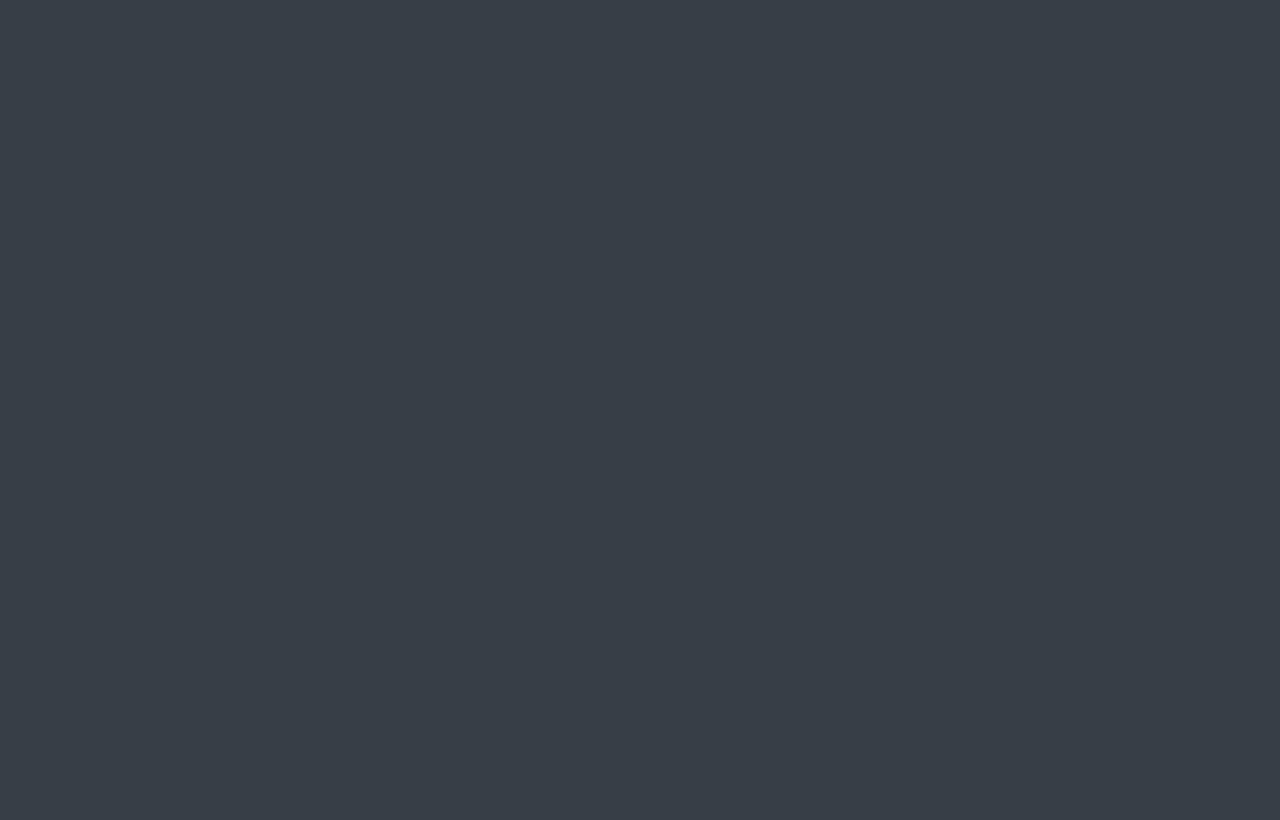
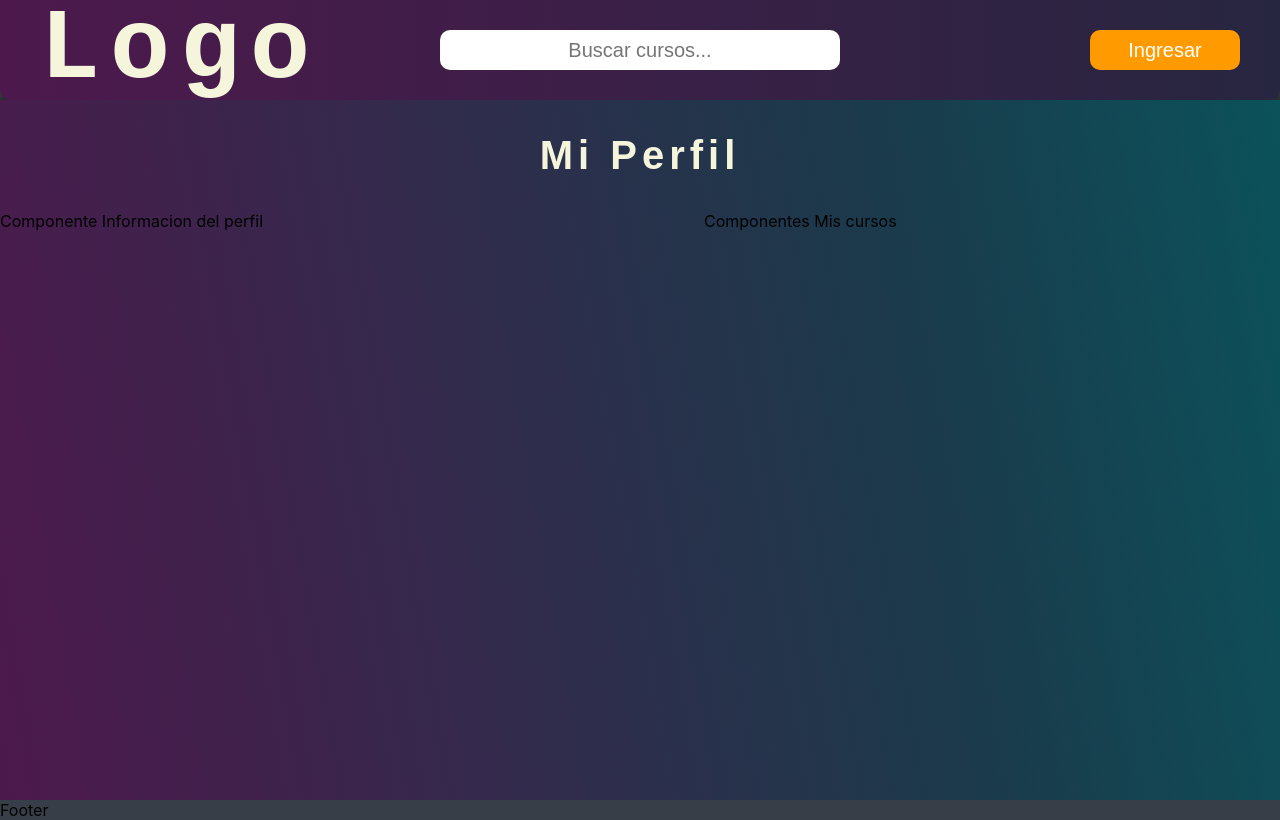
Before and after one commit to JosePuelloCortina/E-learning, a React (Create React App) app in the folder client/: page /profile in a window 1280 px wide. Before the commit this address had no page. Built offline with nearby package versions, Linux system fonts and the light colour scheme.

Commit message:
creando pagina perfil, incluyendo navbar y footer

```diff
--- a/client/src/App.jsx
+++ b/client/src/App.jsx
@@ -2,6 +2,7 @@ import React, { useMemo, useEffect } from 'react';
 import { Routes, Route, BrowserRouter, Navigate } from "react-router-dom";
 import Home from './Componentes/Home/Home';
 import LandingPage from './Componentes/LandingPage/LandingPage';
+import UserProfile from './Componentes/UserProfile/UserProfile';
 
 
 function App() {
@@ -12,6 +13,7 @@ function App() {
           <Routes>
             <Route exact path = '/' element={<LandingPage/>} />
             <Route path = '/home' element={<Home/>} />
+            <Route path = '/profile' element={<UserProfile/>} />
           </Routes>
         </BrowserRouter>
     </div>
--- /dev/null
+++ b/client/src/Componentes/UserProfile/UserProfile.jsx
@@ -0,0 +1,20 @@
+import React from 'react'
+import styles from './userProfile.module.css'
+import NavBar from '../NavBar/NavBar'
+import Footer from '../Footer/Footer'
+
+export default function userProfile(){
+    return (
+        <div>
+            <NavBar/>
+            <div className={styles.container}>
+            <div><h2>Mi Perfil</h2></div>
+            <div className={styles.totalProfile}>
+                <div className={styles.profileDetail}>Componente Informacion del perfil</div>
+                <div className={styles.cursesDetail}>Componentes Mis cursos</div>
+            </div>
+            </div>
+            <Footer/>
+        </div>
+    )
+}
--- /dev/null
+++ b/client/src/Componentes/UserProfile/userProfile.module.css
@@ -0,0 +1,32 @@
+.container {
+    display: flex;
+    flex-direction: column;
+    align-items: center;
+    height: 700px;
+    width: auto;
+    background: rgb(11,82,91);
+    background: linear-gradient(260deg, rgba(11,82,91,1) 0%, rgba(27,58,75,1) 30%, rgba(77,25,77,1) 100%);
+}
+
+h2 {
+    font-family: 'Montserrat', sans-serif;
+    font-size: 40px;
+}
+
+.totalProfile{
+    display: flex;
+    flex-direction: row;
+    justify-content: space-between;
+    align-items: center;
+    width: 100%;
+}
+
+.profileDetail {
+    display: flex;
+    width: 45%;
+}
+
+.cursesDetail{
+    display: flex;
+    width: 45%;
+}
--- a/client/src/index.css
+++ b/client/src/index.css
@@ -27,3 +27,5 @@ Source Code Pro
  @import url('https://fonts.googleapis.com/css2?family=IBM+Plex+Mono:wght@500&display=swap');
 
  @import url('https://fonts.googleapis.com/css2?family=Source+Code+Pro:ital@1&display=swap');
+
+ @import url('https://fonts.googleapis.com/css2?family=Montserrat:wght@300&display=swap');
```
